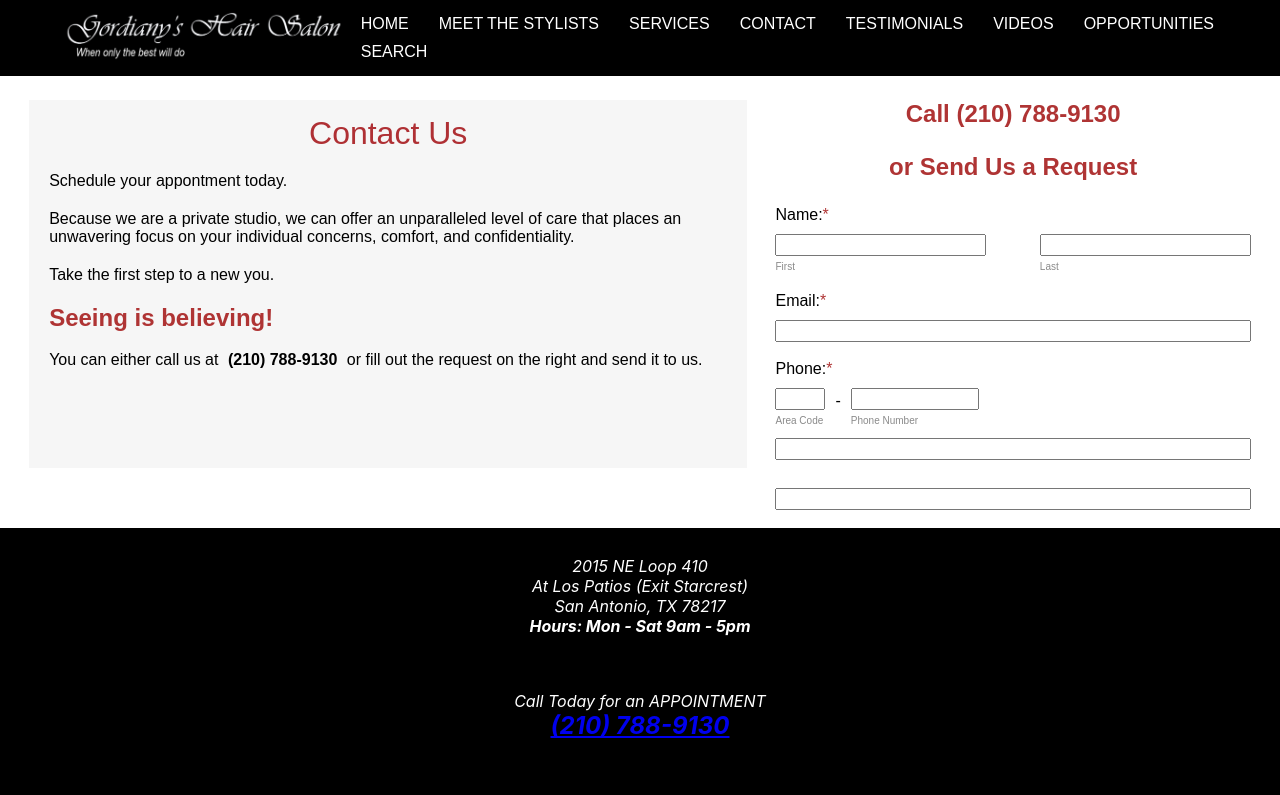
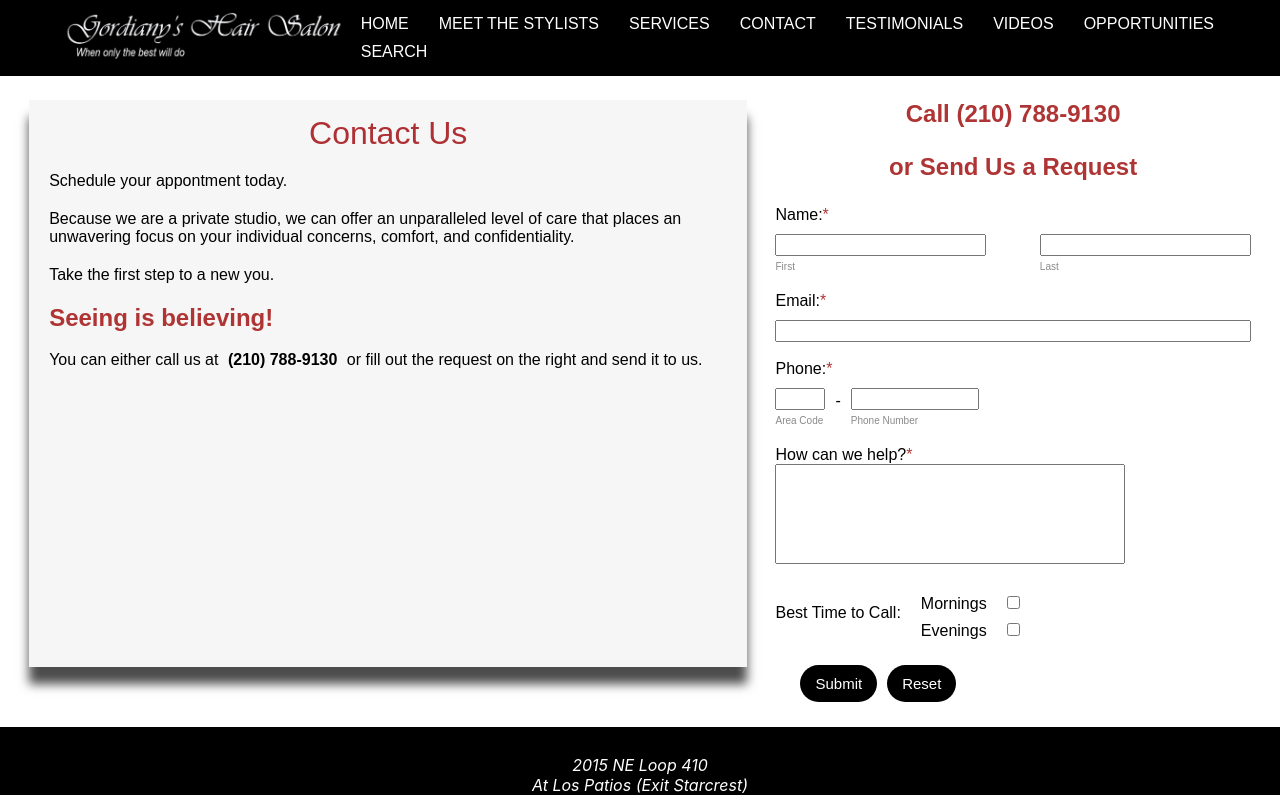
Before and after one commit to Graeme-Parker-Smith/hair-final, a React (Create React App) app: page /contact-us in a window 1280 px wide. Shown: the top 795 px of the page. Built offline with nearby package versions, Linux system fonts and the light colour scheme.

Commit message:
finish contact page

```diff
--- a/src/screens/Contact/Contact.css
+++ b/src/screens/Contact/Contact.css
@@ -16,6 +16,7 @@
 	margin: 0 auto;
 	margin-bottom: 60px;
 	padding: 15px;
+	box-shadow: 0 17px 10px rgba(0, 0, 0, 0.7);
 }
 
 .contact-card * {
@@ -61,7 +62,7 @@
 .names-container-label {
 	flex: 0 100%;
 }
-.names-container-label > span:last-child {
+.names-container-label > span:nth-child(2) {
 	color: #af3434;
 }
 #email {
@@ -92,3 +93,24 @@
 	font-size: 10px;
 	color: #8a8a8a;
 }
+
+#comment {
+	height: 100px;
+	width: 350px;
+	resize: none;
+}
+
+.preference {
+	display: flex;
+	align-items: center;
+	justify-content: flex-start;
+}
+
+.preference > span,
+.preference label {
+	margin-right: 20px;
+}
+
+.submit {
+	margin: 20px;
+}
--- a/src/screens/Contact/Contact.js
+++ b/src/screens/Contact/Contact.js
@@ -1,4 +1,5 @@
 import React from 'react';
+import CoolButton from '../../components/CoolButton/CoolButton';
 import './Contact.css';
 
 export default () => {
@@ -49,7 +50,7 @@ export default () => {
 							<span>Email:</span>
 							<span>*</span>
 						</div>
-						<input type="text" id="email" name="email" />
+						<input type="email" id="email" name="email" />
 						<br />
 						<label for="email"></label>
 						<br />
@@ -60,29 +61,53 @@ export default () => {
 								<span>*</span>
 							</div>
 							<div>
-								<input type="text" id="area-code" name="area-code" />
+								<input type="tel" id="area-code" name="area-code" />
 								<br />
-								<label className="mini-label" for="area-code">Area Code</label>
+								<label className="mini-label" for="area-code">
+									Area Code
+								</label>
 							</div>
 							{/* <br /> */}
 							<div>-</div>
 							<div>
 								<input type="text" id="number" name="number" />
 								<br />
-								<label className="mini-label" for="number">Phone Number</label>
+								<label className="mini-label" for="number">
+									Phone Number
+								</label>
 								<br />
 							</div>
 						</div>
 
-						<input type="text" id="email" name="email" />
 						<br />
-						<label for="email"></label>
+						<div className="comment-container">
+							<div className="names-container-label">
+								<span>How can we help?</span>
+								<span>*</span>
+							</div>
+							<textarea id="comment" name="comment"></textarea>
+						</div>
 						<br />
-						<input type="text" id="email" name="email" />
-						<br />
-						<label for="email"></label>
-						<br />
+
+						<div className="preference">
+							<span>Best Time to Call:</span>
+							<div>
+								<div>
+									<label>Mornings</label>
+									<input type="checkbox" />
+								</div>
+								<div>
+									<label>Evenings</label>
+									<input type="checkbox" />
+								</div>
+							</div>
+						</div>
 					</form>
+					<div className="submit">
+						{/* <input type="submit" value="Submit" /> */}
+						<CoolButton text="Submit" />
+						<CoolButton text="Reset" />
+					</div>
 				</div>
 			</div>
 		</div>
```
Also changed, not shown: src/components/Footer/Footer.css (+7 -0 lines). Lines whose indentation alone changed are shown as unchanged.
